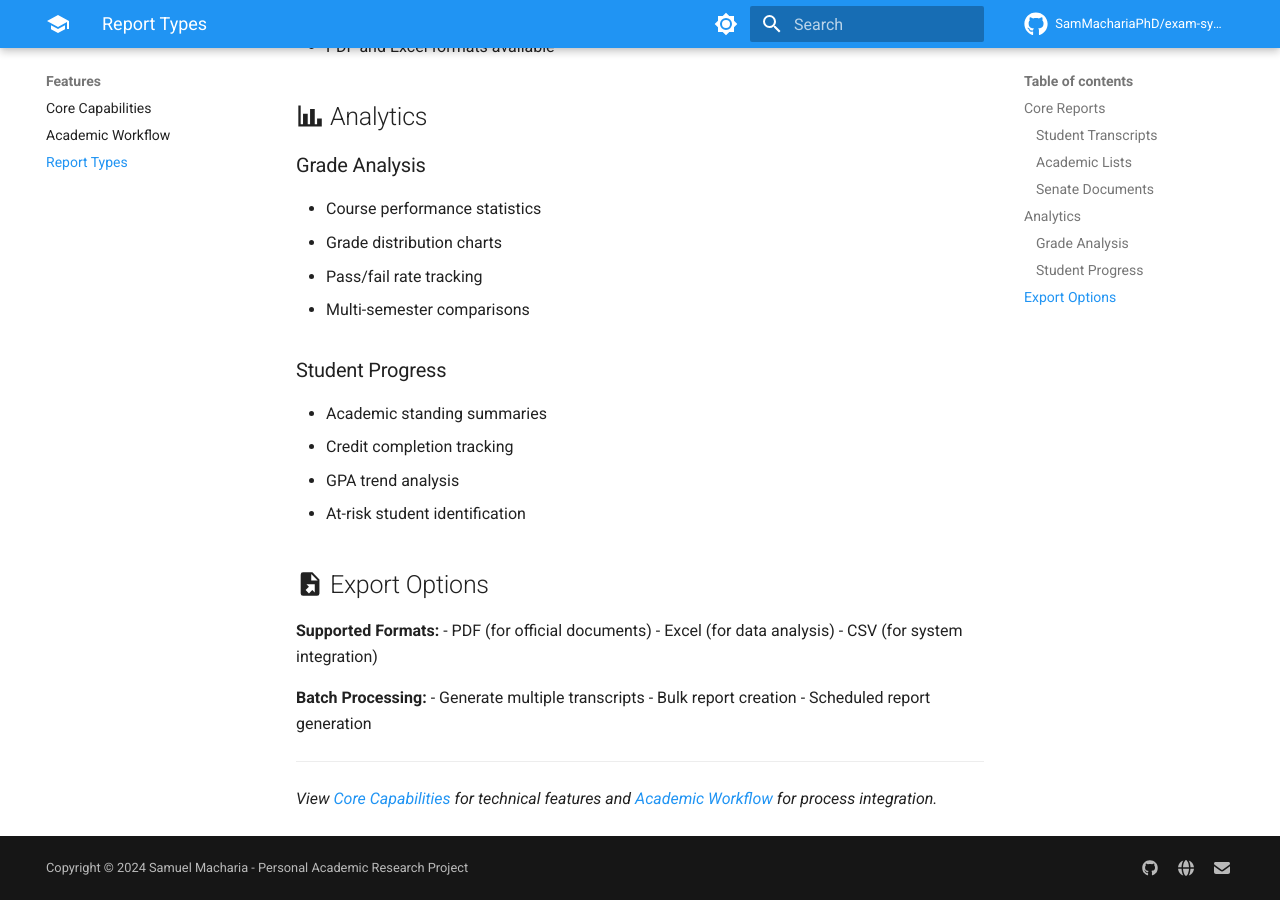
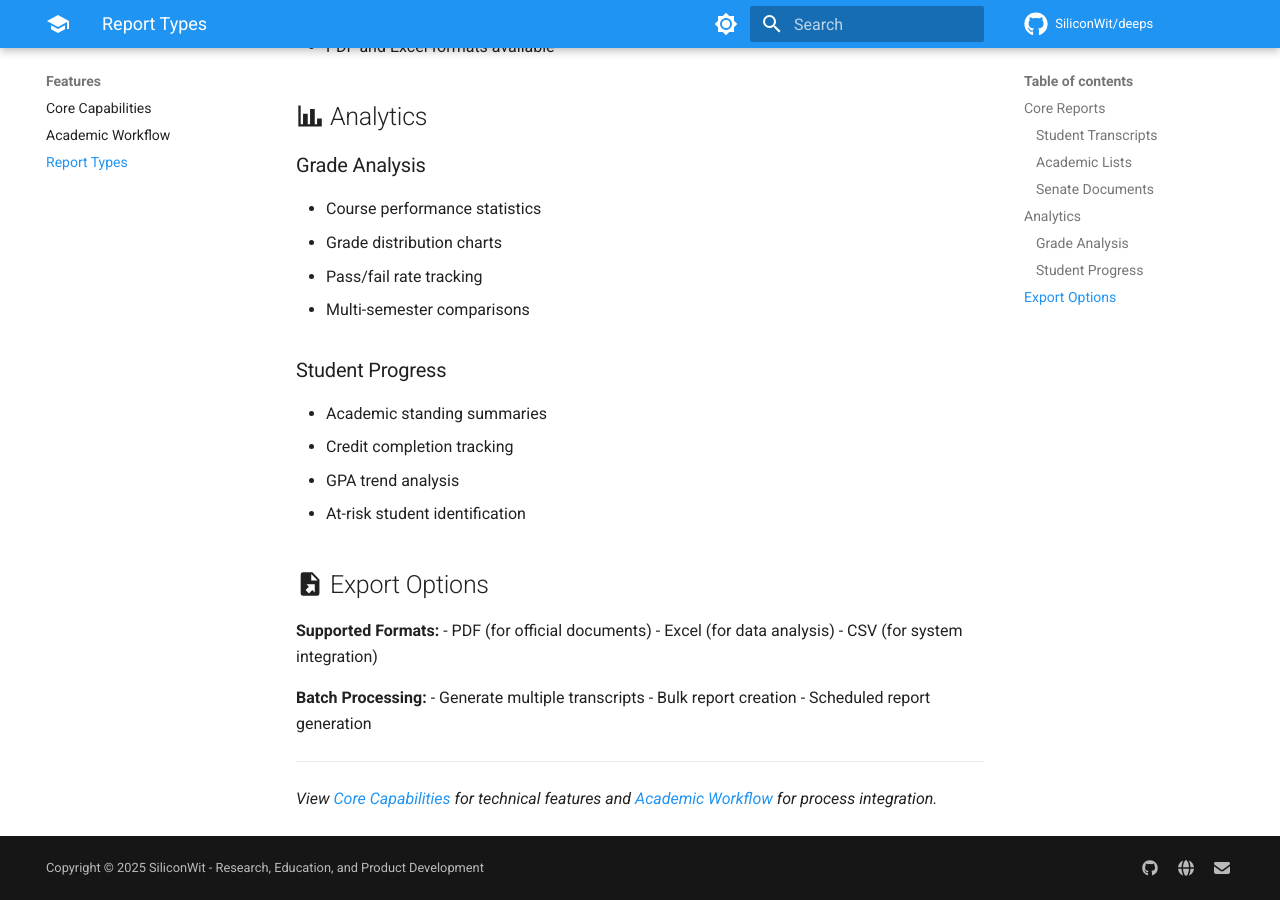
Before and after one commit to SiliconWit/deeps, an MkDocs documentation site: the page built from docs/features/reports.md, in a window 1280 px wide and 900 px high, scrolled down 906 px. Built offline with MkDocs 1.6.1 and Material for MkDocs 9.7.7, drawn with Linux system fonts in a browser that asks for light colours; comment, search, counter and statistics services are not loaded.

Commit message:
A few initial edits

```diff
--- a/mkdocs.yml
+++ b/mkdocs.yml
@@ -1,10 +1,10 @@
-site_name: DEEPS - Departmental Exam Processing System
-site_description: Professional academic data management for educational institutions
-site_author: Samuel Macharia
-site_url: https://SamMachariaPhD.github.io/exam-system-docs/
+site_name: DEEPS - Departmental Exams Processing Spreadsheet-based System
+site_description: DEEPS is a lightweight, cost-effective exam management system built to meet the practical needs of resource-constrained educational institutions.
+site_author: SSiliconWit
+site_url: https://siliconwit.github.io/deeps/
 
-repo_name: SamMachariaPhD/exam-system-docs
-repo_url: https://github.com/SamMachariaPhD/exam-system-docs
+repo_name: SiliconWit/deeps
+repo_url: https://github.com/SiliconWit/deeps
 
 theme:
   name: material
@@ -87,11 +87,11 @@
 extra:
   social:
     - icon: fontawesome/brands/github
-      link: https://github.com/SamMachariaPhD
+      link: https://github.com/SiliconWit/
     - icon: fontawesome/solid/globe
-      link: https://www.dkut.ac.ke
+      link: https://siliconwit.com
     - icon: fontawesome/solid/envelope
-      link: mailto:samuel.macharia@dkut.ac.ke
+      link: mailto:sam@siliconwit.com
   generator: false
 
-copyright: Copyright &copy; 2024 Samuel Macharia - Personal Academic Research Project
+copyright: Copyright &copy; 2025 SiliconWit - Research, Education, and Product Development
```
Also changed, not shown: README.md (added, +168 -0 lines), docs/index.md (+3 -1 lines).
